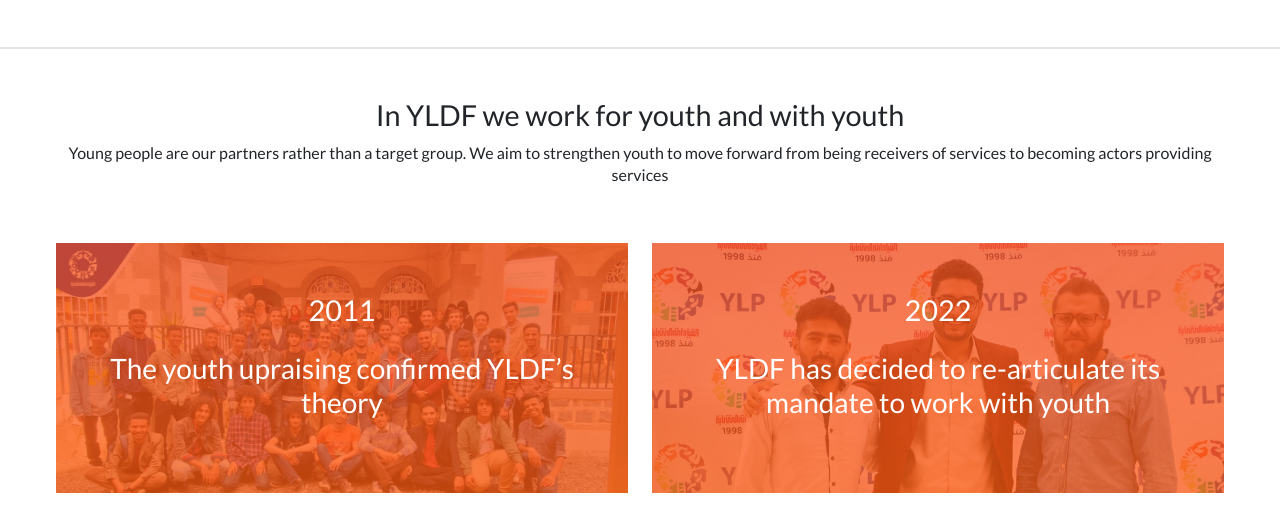
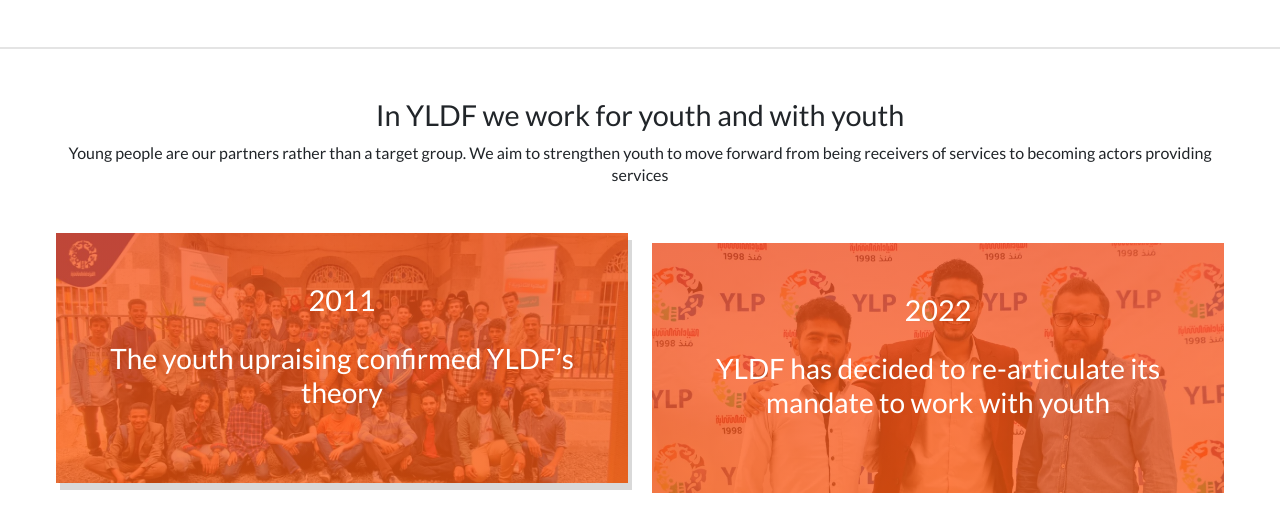
Before and after one commit to AlselwiAisha/Capstone-project, a website: page about.html in a window 1280 px wide. In both pictures the pointer is over the element 342 px from the left and 1405 px from the top of the page. Shown: the part 1038-1562 px from the top of the page. Drawn offline with nearby package versions, Linux system fonts and the light colour scheme.

Commit message:
Added transform and transition to sector card

```diff
--- a/Styles/style.css
+++ b/Styles/style.css
@@ -274,7 +274,20 @@
   background-position: top;
   background-repeat: no-repeat;
 }
+.lCard:hover,
+.rCard:hover {
+  cursor: pointer;
+  filter:drop-shadow(4px 7px 0 #d9d9d9);
+  transform: translateY(-10px);
+  transition: all ease-in 0.5s;
+ }
 
+.sector-card:hover {
+  border: 2px solid white;
+  transform: translateY(-5px);
+  cursor: pointer;
+  transition: all ease-in 0.5s;
+}
 @media only screen and (min-width: 375px) {
   .bg-img {
     display: none;
```
